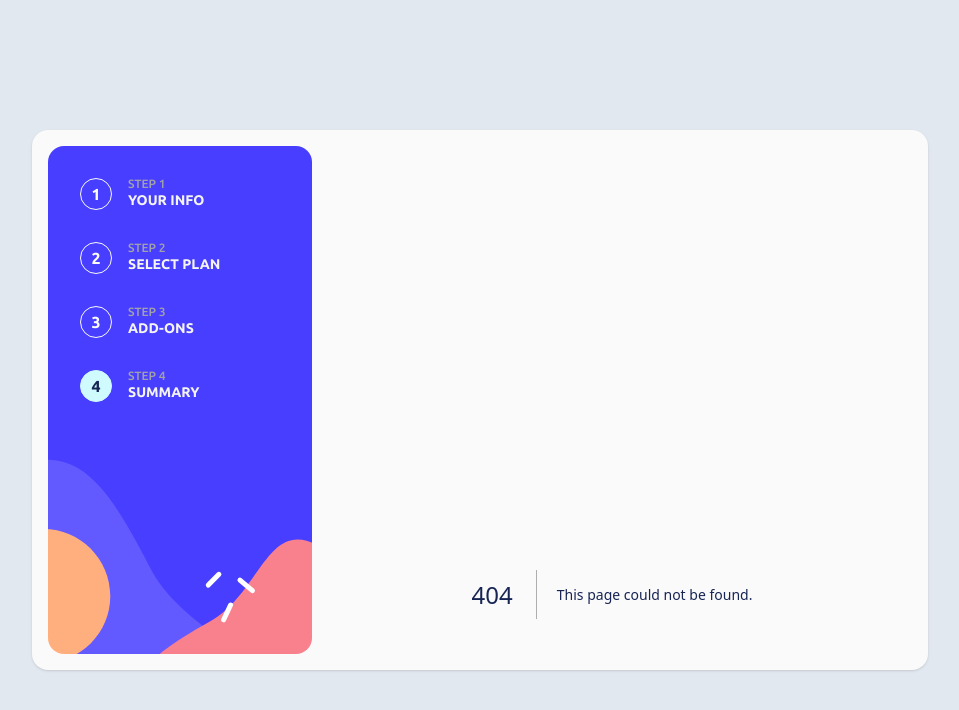
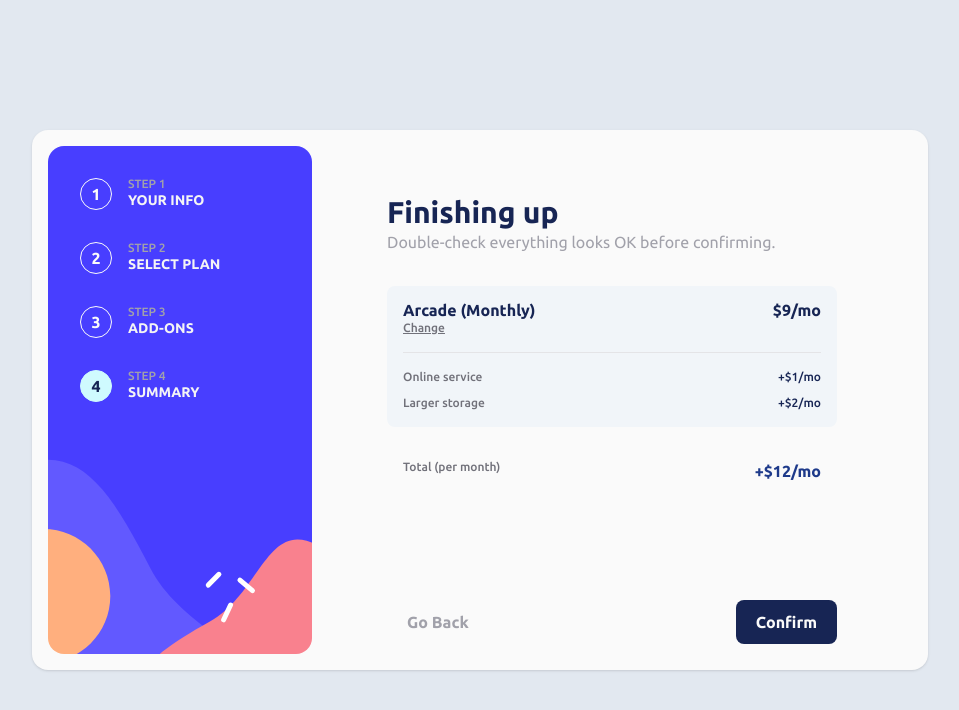
Before and after one commit to matheus369k/multi-step-form, a Next.js app: page /summary in a window 1280 px wide. Before the commit this address had no page. Shown: the top 710 px of the page, without its empty margins (160-1119 px from the left). Built offline with nearby package versions, Linux system fonts and the light colour scheme.

Commit message:
finish: basic styles and html of the pages

```diff
--- a/package.json
+++ b/package.json
@@ -9,10 +9,13 @@
     "lint": "next lint"
   },
   "dependencies": {
+    "@hookform/resolvers": "^3.9.0",
     "next": "14.2.12",
     "react": "^18",
     "react-dom": "^18",
-    "tailwind-merge": "^2.5.2"
+    "react-hook-form": "^7.53.0",
+    "tailwind-merge": "^2.5.2",
+    "zod": "^3.23.8"
   },
   "devDependencies": {
     "@types/node": "^20",
--- /dev/null
+++ b/src/app/complete/page.tsx
@@ -0,0 +1,18 @@
+import { ThankYouIcon } from "@/components/thank-you-icon";
+
+export default function Complete() {
+  return (
+    <div className="flex flex-col justify-center items-center gap-4 h-full">
+      <ThankYouIcon />
+      <h2 className="text-3xl mt-4 text-blue-950 font-[family-name:var(--font-Ubuntu-Medium)]">
+        Thank you!
+      </h2>
+
+      <p className="text-center text-zinc-400">
+        Thanks for confirming your subscription! We hope you have fun using our
+        platform. If you ever need support, please feel free to email us at
+        support@loremgaming.com.
+      </p>
+    </div>
+  );
+}
--- a/src/app/layout.tsx
+++ b/src/app/layout.tsx
@@ -1,7 +1,9 @@
 import type { Metadata } from "next";
 import localFont from "next/font/local";
 import "./globals.css";
-import { UserSteps } from "@/components/user-steps";
+import { ListOfSteps } from "@/components/list-of-steps";
+import { Suspense } from "react";
+import { Loading } from "@/components/loading";
 
 const ubuntuRegular = localFont({
   src: "../assets/fonts/Ubuntu-Regular.ttf",
@@ -33,12 +35,14 @@ export default function RootLayout({
     <html lang="en">
       <body
         className={`${ubuntuRegular.variable} ${ubuntuMedium.variable} ${ubuntuBold.variable} antialiased bg-slate-200 flex justify-center items-center h-dvh`}>
-        <main className="w-full flex bg-zinc-50 h-[540px] max-w-4xl p-4 font-[family-name:var(--font-Ubuntu-Regular)] rounded-2xl shadow">
-          <UserSteps />
-          <div className="w-full max-h-[430px] max-w-[450px] mx-auto pt-12 pb-6 text-blue-950">
-            {children}
-          </div>
-        </main>
+        <Suspense fallback={<Loading />}>
+          <main className="w-full flex bg-zinc-50 h-[540px] max-w-4xl p-4 font-[family-name:var(--font-Ubuntu-Regular)] rounded-2xl shadow">
+            <ListOfSteps />
+            <div className="w-full max-h-[430px] max-w-[450px] mx-auto pt-12 pb-6 text-blue-950">
+              <Suspense fallback={<Loading />}>{children}</Suspense>
+            </div>
+          </main>
+        </Suspense>
       </body>
     </html>
   );
--- /dev/null
+++ b/src/app/summary/page.tsx
@@ -0,0 +1,56 @@
+import { InfoPage } from "@/components/info-page";
+import { StepNextBack } from "@/components/step-next-back";
+import { SummaryPlanRow } from "@/components/summary-plan-row";
+
+export default function Summary() {
+  return (
+    <>
+      <InfoPage
+        description="Double-check everything looks OK before confirming."
+        title="Finishing up"
+      />
+
+      <div className="flex flex-col justify-between h-full">
+        <div className="flex flex-col gap-4">
+          <div className="flex flex-col gap-4 bg-slate-100 rounded-lg p-4">
+            <div className="flex justify-between leading-none">
+              <div>
+                <h3 className="text-blue-950 font-[family-name:var(--font-Ubuntu-Bold)]">
+                  Arcade (Monthly)
+                </h3>
+                <span className="text-xs font-[family-name:var(--font-Ubuntu-Medium)] text-zinc-500 underline">
+                  Change
+                </span>
+              </div>
+              <span className="text-blue-950 font-[family-name:var(--font-Ubuntu-Bold)]">
+                $9/mo
+              </span>
+            </div>
+
+            <div className="bg-zinc-200 h-px w-full" />
+
+            <ul className="flex flex-col gap-2.5">
+              <SummaryPlanRow plan="Online service" price={1} time="mo" />
+
+              <SummaryPlanRow plan="Larger storage" price={2} time="mo" />
+            </ul>
+          </div>
+
+          <div className="flex justify-between p-4">
+            <h3 className="text-xs font-[family-name:var(--font-Ubuntu-Medium)] text-zinc-500">
+              Total (per month)
+            </h3>
+            <span className="text-blue-900 font-[family-name:var(--font-Ubuntu-Bold)]">
+              +$12/mo
+            </span>
+          </div>
+        </div>
+        <StepNextBack
+          next="/complete"
+          back="/add-ons"
+          textNextButton="Confirm"
+        />
+      </div>
+    </>
+  );
+}
--- a/src/components/user-steps/index.tsx
+++ b/src/components/list-of-steps.tsx
@@ -1,9 +1,9 @@
-'use client'
+"use client";
 
 import { usePathname } from "next/navigation";
-import { Row } from "./row";
+import { Row } from "./row-of-step";
 
-export function UserSteps() {
+export function ListOfSteps() {
   const pathName = usePathname();
 
   return (
@@ -26,7 +26,9 @@ export function UserSteps() {
       <Row
         description="Summary"
         pass="4"
-        {...(pathName === "/summary" && { active: true })}
+        {...((pathName === "/summary" || pathName === "/complete") && {
+          active: true,
+        })}
       />
     </ul>
   );
--- /dev/null
+++ b/src/components/loading.tsx
@@ -0,0 +1,7 @@
+export function Loading() {
+  return (
+    <h2 className="text-center text-zinc-400  font-[family-name:var(--font-Ubuntu-Medium)]">
+      Loading...
+    </h2>
+  );
+}
--- a/src/components/personal-form.tsx
+++ b/src/components/personal-form.tsx
@@ -1,10 +1,9 @@
 "use client";
 
-import { useRouter } from "next/navigation";
-import { Button } from "./button";
 import { useForm } from "react-hook-form";
 import { zodResolver } from "@hookform/resolvers/zod";
 import { z } from "zod";
+import { StepNextBack } from "./step-next-back";
 
 const schemaPersonalForm = z.object({
   name: z.string().min(1),
@@ -15,14 +14,12 @@ const schemaPersonalForm = z.object({
 type PersonalForm = z.infer<typeof schemaPersonalForm>;
 
 export function UserForm() {
-  const router = useRouter();
   const { register, handleSubmit } = useForm<PersonalForm>({
     resolver: zodResolver(schemaPersonalForm),
   });
 
   function handleSubmitPersonalForm(data: PersonalForm) {
     console.log(data);
-    router.push("/select-plan");
   }
 
   return (
@@ -77,11 +74,7 @@ export function UserForm() {
         </div>
       </div>
 
-      <Button
-        type="submit"
-        className="font-[family-name:var(--font-Ubuntu-Bold)] capitalize ml-auto bg-blue-950 text-zinc-50">
-        Next Step
-      </Button>
+      <StepNextBack next="/select-plan" />
     </form>
   );
 }
--- a/src/components/step-next-back.tsx
+++ b/src/components/step-next-back.tsx
@@ -2,40 +2,41 @@
 
 import { usePathname, useRouter } from "next/navigation";
 import { Button } from "./button";
+import Link from "next/link";
 
 interface StepNextBackProps {
   next: string;
   back?: string;
+  textNextButton?: string;
 }
 
-export function StepNextBack({ next, back = "" }: StepNextBackProps) {
+export function StepNextBack({
+  next,
+  back = "",
+  textNextButton = "Next Step",
+}: StepNextBackProps) {
   const path = usePathname();
   const router = useRouter();
 
-  function handleNextStep() {
+  function handleNext() {
     router.push(next);
   }
 
-  function handleBackStep() {
-    router.push(back);
-  }
-
   return (
-    <div className=" font-[family-name:var(--font-Ubuntu-Bold)] capitalize flex items-center justify-between place-items-end">
+    <div className="w-full font-[family-name:var(--font-Ubuntu-Bold)] capitalize flex items-center justify-between place-items-end">
       {path !== "/" && (
-        <Button
-          onClick={handleBackStep}
-          type="button"
-          className="text-zinc-400">
-          Go Back
-        </Button>
+        <Link href={back}>
+          <Button type="button" className="text-zinc-400">
+            Go Back
+          </Button>
+        </Link>
       )}
 
       <Button
-        onClick={handleNextStep}
-        type="submit"
+        onClick={handleNext}
+        type={path === "/" ? "submit" : "button"}
         className="ml-auto bg-blue-950 text-zinc-50">
-        Next Step
+        {textNextButton}
       </Button>
     </div>
   );
--- /dev/null
+++ b/src/components/summary-plan-row.tsx
@@ -0,0 +1,18 @@
+interface SummaryPlanRowProps {
+  plan: string;
+  price: number;
+  time: "mo" | "yr";
+}
+
+export function SummaryPlanRow({ plan, price, time }: SummaryPlanRowProps) {
+  return (
+    <li className="flex justify-between">
+      <h3 className="text-xs font-[family-name:var(--font-Ubuntu-Medium)] text-zinc-500">
+        {plan}
+      </h3>
+      <span className="text-xs font-[family-name:var(--font-Ubuntu-Medium)] text-blue-950">
+        +${price}/{time}
+      </span>
+    </li>
+  );
+}
--- /dev/null
+++ b/src/components/thank-you-icon.tsx
@@ -0,0 +1,21 @@
+export function ThankYouIcon() {
+  return (
+    <svg
+      xmlns="http://www.w3.org/2000/svg"
+      width={80}
+      height={80}
+      viewBox="0 0 80 80">
+      <g fill="none">
+        <circle cx={40} cy={40} r={40} fill="#F9818E" />
+        <path
+          fill="#E96170"
+          d="M48.464 79.167a40.64 40.64 0 002.288-.515 40.04 40.04 0 003.794-1.266 40.043 40.043 0 003.657-1.63 40.046 40.046 0 0012.463-9.898A40.063 40.063 0 0078.3 51.89c.338-1.117.627-2.249.867-3.391L55.374 24.698a21.6 21.6 0 00-15.332-6.365 21.629 21.629 0 00-15.344 6.365c-8.486 8.489-8.486 22.205 0 30.694l23.766 23.775z"
+        />
+        <path
+          fill="#FFF"
+          d="M40.003 18.333a21.58 21.58 0 0115.31 6.351c8.471 8.471 8.471 22.158 0 30.63-8.47 8.47-22.156 8.47-30.627 0-8.47-8.472-8.47-22.159 0-30.63a21.594 21.594 0 0115.317-6.35zm9.865 15c-.316.028-.622.15-.872.344l-12.168 9.13-5.641-5.642c-1.224-1.275-3.63 1.132-2.356 2.356l6.663 6.663c.56.56 1.539.63 2.173.156l13.326-9.995c1.122-.816.43-2.993-.956-3.013a1.666 1.666 0 00-.17 0z"
+        />
+      </g>
+    </svg>
+  );
+}
```
Also changed, not shown: src/components/row-of-step.tsx (renamed from src/components/user-steps/row.tsx), 1 other file (tests, documents, lock files or other folders).
